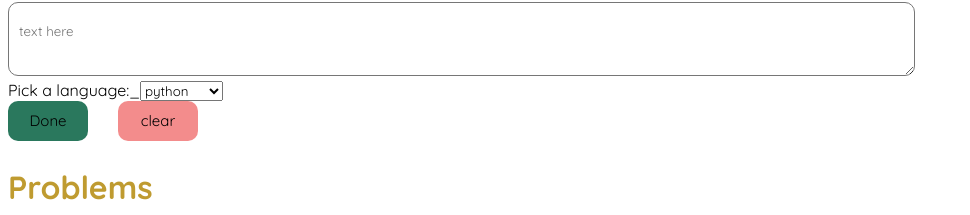
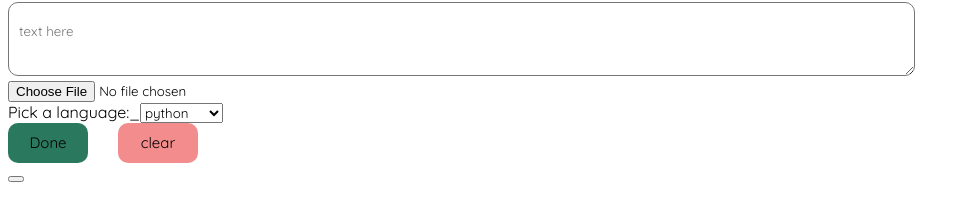
Before and after one commit to Lebang11/teamhub-client, a React (Create React App) app: page /problems in a window 1280 px wide. Both pictures are taken after a click on the button "post problem". Shown: the part 391-606 px from the top of the page, without its empty margins (0-970 px from the left). Built offline with nearby package versions, Linux system fonts and the light colour scheme; no server answers.

Commit message:
some fixes and added firebase

```diff
--- a/package.json
+++ b/package.json
@@ -7,12 +7,14 @@
     "@testing-library/react": "^13.4.0",
     "@testing-library/user-event": "^13.5.0",
     "axios": "^1.5.0",
+    "firebase": "^10.4.0",
     "js-cookie": "^3.0.5",
     "nodemon": "^3.0.1",
     "react": "^18.2.0",
     "react-dom": "^18.2.0",
     "react-router-dom": "^6.16.0",
     "react-scripts": "^5.0.1",
+    "uuid": "^9.0.1",
     "web-vitals": "^2.1.4"
   },
   "scripts": {
--- /dev/null
+++ b/src/firebase.js
@@ -0,0 +1,18 @@
+// Import the functions you need from the SDKs you need
+import { initializeApp } from "firebase/app";
+import { getAnalytics } from "firebase/analytics";
+import { getStorage } from "firebase/storage"
+
+const firebaseConfig = {
+  apiKey: "AIzaSyDAjLzlQ75TvWKUcc2TG37muEg9SZJVZV8",
+  authDomain: "team-hub-18735.firebaseapp.com",
+  projectId: "team-hub-18735",
+  storageBucket: "team-hub-18735.appspot.com",
+  messagingSenderId: "795963822854",
+  appId: "1:795963822854:web:99c767d5fd05dc3d024487",
+  measurementId: "G-6GMR573WMH"
+};
+
+
+const app = initializeApp(firebaseConfig);
+export const storage = getStorage(app)
--- a/src/new-problem.js
+++ b/src/new-problem.js
@@ -1,11 +1,41 @@
 import Cookies from "js-cookie";
 import axios from "axios";
 import { useState } from "react";
+import {storage} from "./firebase";
+import {getDownloadURL, ref, uploadBytes} from "firebase/storage";
+import { v4 } from 'uuid';
 
 const NewProblem = () => {
     // const [text, setText] = useState('');
     const [done, setDone] = useState('Done');
+    const [filename, setFileName] = useState('');
+    const [selectedFile, setSelectedFile] = useState();
+    const [Url, setURL] = useState('');
+    const [Ref, setRef] = useState('');
     const today = new Date();
+
+    const handleFileUpload = async () => {
+        // const file = selectedFile;
+        // // setFileName(file.name)
+        // // const formData = new FormData();
+        // // formData.append('file', file);
+        // // await axios
+        // // .post("https://team-hub.onrender.com/api/problems", formData, {
+        // //   headers: {
+        // //     "Content-Type": "multipart/form-data",
+        // //     "x-rapidapi-host": "file-upload8.p.rapidapi.com",
+        // //     "x-rapidapi-key": "your-rapidapi-key-here",
+        // //   },
+        // // })
+        // // .then((res) => console.log('file sent successfully'))
+        // // .catch(err=> console.log(err))
+
+        // let Ref = await ref(storage, `files/${v4()}-${selectedFile.name}`);
+        // uploadBytes(Ref, selectedFile).then(()=> {
+        //     alert('Uploaded')
+        // });
+        // console.log(Ref.name)
+    }
 
     const createProblem= async () => {
         const author = Cookies.get('token_name');
@@ -17,25 +47,32 @@ const NewProblem = () => {
         const language = languageName.value;
         const date = `${today.getDate()} ${today.toLocaleString('default', { month: 'long' })} ${today.getFullYear()}, ${today.getHours()}:${today.getMinutes()}`;
 
+        console.log(author);
         console.log(title);
         console.log(text);
-        console.log(author);
         console.log(language);
         console.log(date);
+        console.log(filename);
 
         setDone('Loading...');
+
+        // handleFileUpload();
 
         await axios.post('https://team-hub.onrender.com/api/problems',
         {
             author,
+            title,
             text,
-            title,
             language,
-            date
+            date,
+            filename
         }).then((res)=> console.log('Posted!', 'by', author)).catch(err=>console.log(err));
         setDone('Done')
         clearText()
+
+
     }
+
 
     function clearText() {
         const textarea = document.querySelector('.new-blog-text-box');
@@ -61,6 +98,12 @@ const NewProblem = () => {
                 <div>
                     <textarea name="blog" placeholder="text here" className="new-blog-text-box" ></textarea>
                 </div>
+                <div>
+                    <input type="file" onChange={(e) => {
+                        setSelectedFile(e.target.files[0])
+                        setFileName(e.target.files[0].name)
+                    }} />
+                </div>
                 <div className="language-div">
                     <label>Pick a language:_
                         <select id="language" defaultValue="python">
@@ -76,6 +119,15 @@ const NewProblem = () => {
                 <button className="done-button" onClick={createProblem}>{done}</button>
                 <button className="done-button clear-button" onClick={clearText}>clear</button>
             </div>
+            <div>
+                <button onClick={() => {
+                    getDownloadURL(Ref).then(url => {
+                        console.log(Url)
+                        setURL(Url)})
+                }}>
+                    {Url }
+                </button>
+            </div>
         </div>
     );
 }
```
Also changed, not shown: 1 other file (tests, documents, lock files or other folders).
